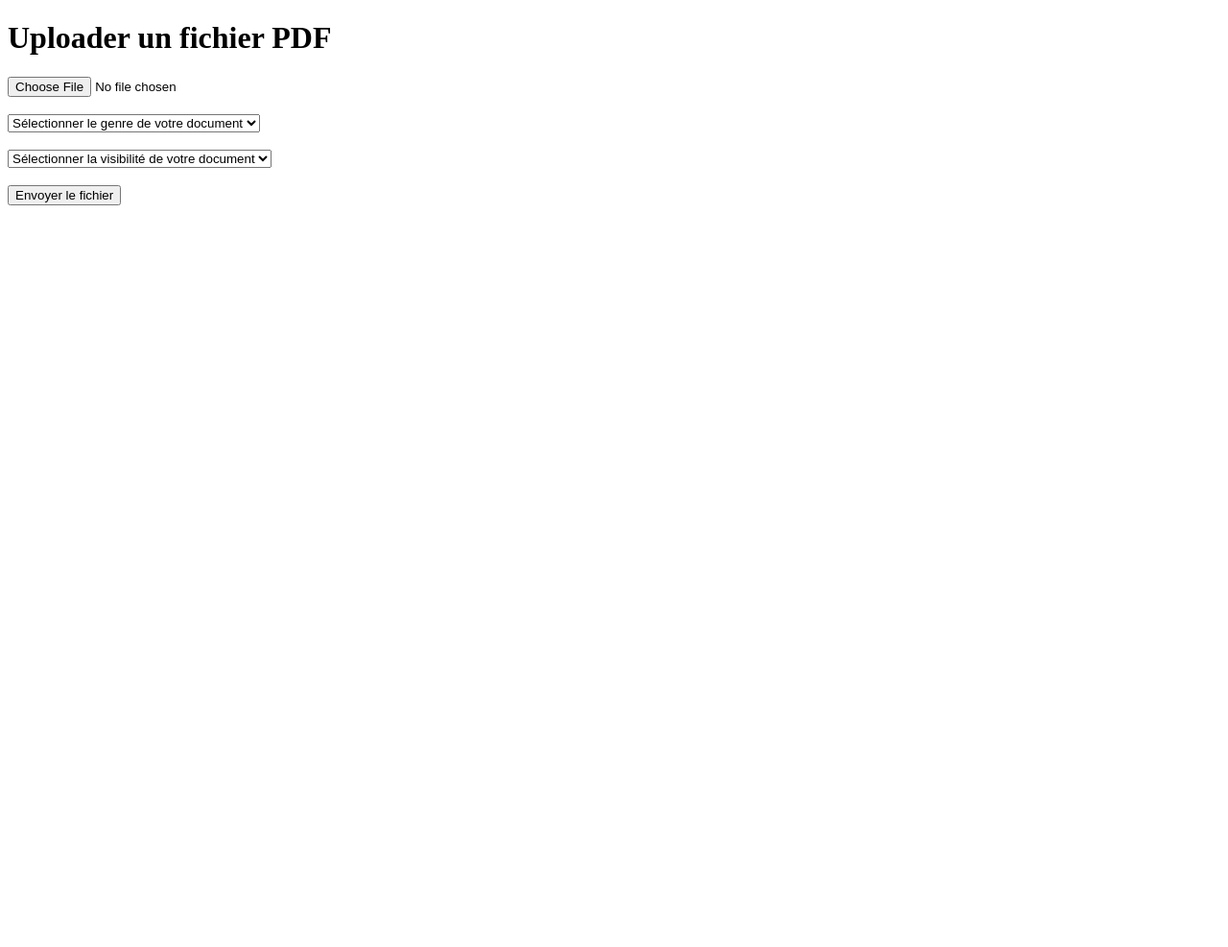
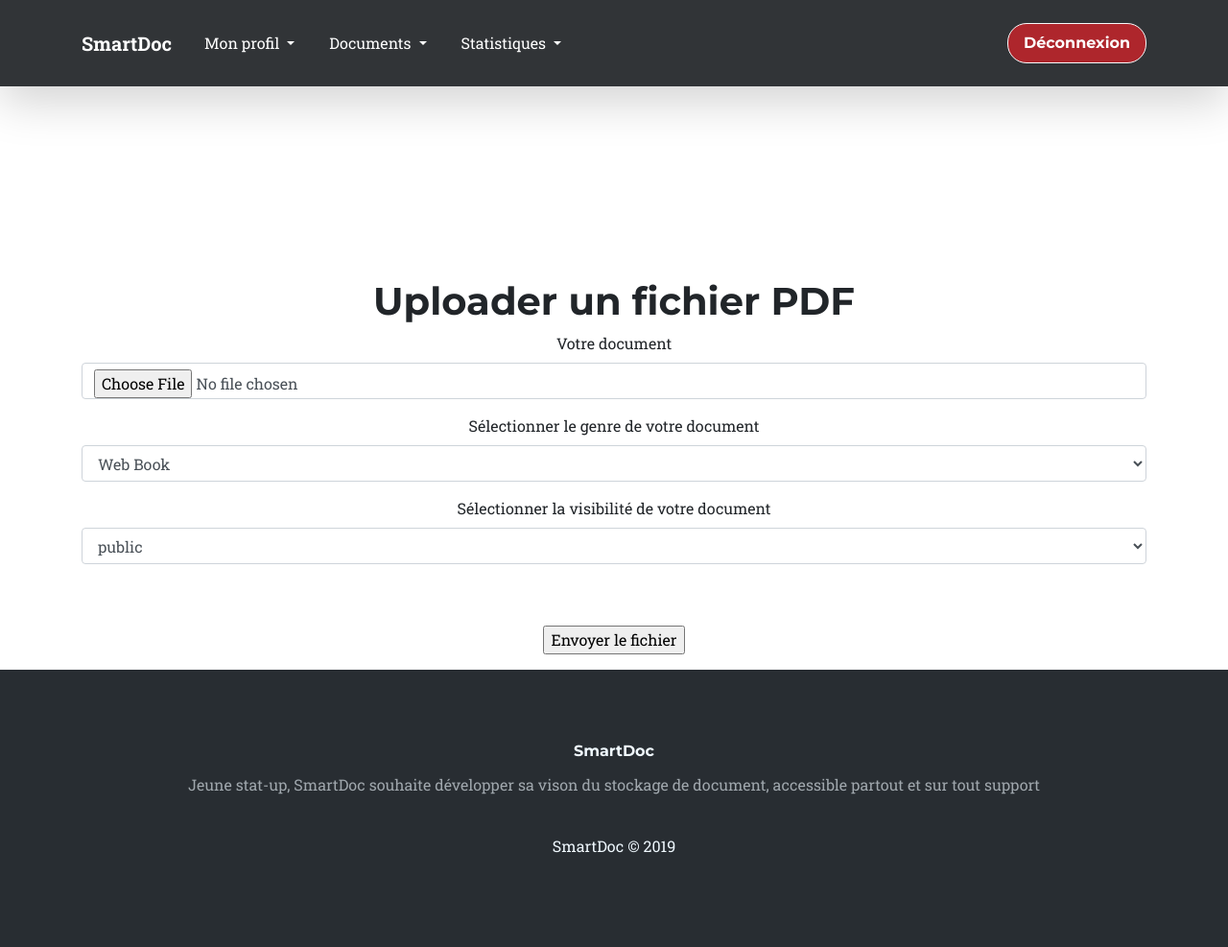
Before and after one commit to sugeevan9/projetProgrammationWeb, a PHP site: page /web/upload.php in a window 1280 px wide. Shown: the whole page at 96% size. Before the commit the page ends 214 px from the top, so only its background shows below. Run offline with PHP 8.4, Linux system fonts and the light colour scheme; the visitor is signed in with stand-in values (Sample User, id 1); some libraries are stand-ins or nearby versions; some web fonts are replaced.

Commit message:
Front upload.php
MAJ upload.php

```diff
--- a/supp_account.php
+++ b/supp_account.php
@@ -117,4 +117,4 @@
 <script src="assets/js/chart.min.js"></script>
 <script src="assets/js/bs-animation.js"></script>
 <script src="assets/js/bs-charts.js"></script>
-<script src="https://cdnjs.clou
+<script src="https://cdnjs.cloudflare.com/ajax/libs/aos/2.1.1/aos.js"></script>
--- a/upload.php
+++ b/upload.php
@@ -78,45 +78,89 @@
 
 ?>
 
-
-	<!doctype html>
 <html>
-
 <head>
-				<title>Upload de fichier</title>
-				<meta charset="UTF-8" />
+    <meta charset="utf-8">
+    <meta name="viewport" content="width=device-width, initial-scale=1.0, shrink-to-fit=no">
+    <title>SmartDoc - Profile</title>
+    <link rel="stylesheet" href="assets/bootstrap/css/bootstrap.min.css">
+    <link rel="stylesheet" href="assets/fonts/font-awesome.min.css">
+    <link rel="stylesheet" href="assets/fonts/ionicons.min.css">
+    <link rel="stylesheet" href="assets/css/contact.css">
+    <link rel="stylesheet" href="assets/css/footer.css">
+    <link rel="stylesheet" href="assets/css/navigation.css">
+    <link rel="stylesheet" href="assets/css/profil.css">
 </head>
 <body>
+<nav class="navbar navbar-light navbar-expand-md shadow-lg navigation-clean-button" style="background-color: #313437;">
+    <div class="container"><a class="navbar-brand" href="#" style="color: #ffffff;">SmartDoc</a><button data-toggle="collapse" class="navbar-toggler" data-target="#navcol-1"><span class="sr-only">Toggle navigation</span><span class="navbar-toggler-icon"></span></button>
+        <div class="collapse navbar-collapse" id="navcol-1">
+            <ul class="nav navbar-nav mr-auto">
+
+                <li class="nav-item dropdown">
+                    <a class="nav-link dropdown-toggle" href="#" id="navbarDropdownMenuLink" data-toggle="dropdown" aria-haspopup="true" aria-expanded="false"  style="color: white !important;">
+                        Mon profil
+                    </a>
+                    <div class="dropdown-menu" aria-labelledby="navbarDropdownMenuLink">
+                        <a class="dropdown-item" href="profil.php">Afficher mon profil</a>
+                        <a class="dropdown-item" href="editionprofil.php">Editer mon profil</a>
+                        <a class="dropdown-item" href="supp_account.php">Supprimer mon compte</a>
+                    </div>
+                </li>
+
+                <li class="nav-item dropdown">
+                    <a class="nav-link dropdown-toggle" href="#" id="navbarDropdownMenuLink" data-toggle="dropdown" aria-haspopup="true" aria-expanded="false"  style="color: white !important;">
+                        Documents
+                    </a>
+                    <div class="dropdown-menu" aria-labelledby="navbarDropdownMenuLink">
+                        <a class="dropdown-item" href="document.php">Afficher les documents publiques</a>
+                        <a class="dropdown-item" href="mydocument.php">Afficher mes documents</a>
+                        <a class="dropdown-item" href="upload.php">Upload un document</a>
+                    </div>
+                </li>
+
+                <li class="nav-item dropdown">
+                    <a class="nav-link dropdown-toggle" href="#" id="navbarDropdownMenuLink" data-toggle="dropdown" aria-haspopup="true" aria-expanded="false"  style="color: white !important;">
+                        Statistiques
+                    </a>
+                    <div class="dropdown-menu" aria-labelledby="navbarDropdownMenuLink">
+                        <a class="dropdown-item" href="stat_extension.php">Par extension</a>
+                        <a class="dropdown-item" href="stat_public.php">Publiques / Privés</a>
+                    </div>
+                </li>
+
+            </ul><span class="navbar-text actions"> <a class="btn btn-light action-button" role="button" href="deconnexion.php">Déconnexion</a></span>
+
+        </div>
+    </div>
+</nav>
+<div class="container">
+    <div align="center" style="margin-top: 200px">
 			<h1> Uploader un fichier PDF</h1>
 
+
         <form method="POST" enctype="multipart/form-data">
-
-				<input type="file" name="fichier">
-			</br>
-
-			</br>
-				<select name="genre">
-
-					<option value="">Sélectionner le genre de votre document</option>
+            <div class="form-group">
+                <label for="exampleFormControlInput1">Votre document</label>
+                <input type="file" class="form-control" id="exampleFormControlInput1" name="fichier">
+            </div>
+            <div class="form-group">
+                <label for="exampleFormControlSelect1">Sélectionner le genre de votre document</label>
+                <select class="form-control" id="exampleFormControlSelect1" name="genre">
                     <option value="webbook">Web Book</option>
                     <option value="devoir">Devoir</option>
                     <option value="documentperso">Document Personnelle</option>
+                </select>
+            </div>
 
-				</select>
-
-			</br>
-
-
-
-			 </br>
-
-		      <select name="visibilite">
-
-		          <option value="">Sélectionner la visibilité de votre document</option>
+            <div class="form-group">
+                <label for="exampleFormControlSelect1">Sélectionner la visibilité de votre document</label>
+                <select class="form-control" id="exampleFormControlSelect1" name="visibilite">
                     <option value="public">public</option>
                     <option value="private">privée</option>
+                </select>
+            </div>
 
-		        </select>
 
             </br>
             </br>
@@ -124,13 +168,33 @@
             <input type="submit" value="Envoyer le fichier" name="formupload"/>
 
 
-
-
         </form>
 
-
+    </div></div>
 
 
 </body>
 
+<div class="footer">
+    <footer>
+        <div class="container">
+            <div class="row">
+                <div class="col-md-12 item text">
+                    <h3>SmartDoc</h3>
+                    <p>Jeune stat-up, SmartDoc souhaite développer sa vison du stockage de document, accessible partout et sur tout support</p>
+                </div>
+
+            </div>
+            <p class="copyright">SmartDoc © 2019</p>
+        </div>
+    </footer>
+</div>
+
+<script src="assets/js/jquery.min.js"></script>
+<script src="assets/bootstrap/js/bootstrap.min.js"></script>
+<script src="assets/js/chart.min.js"></script>
+<script src="assets/js/bs-animation.js"></script>
+<script src="assets/js/bs-charts.js"></script>
+<script src="https://cdnjs.cloudflare.com/ajax/libs/aos/2.1.1/aos.js"></script>
+
 </html>
```
Also changed, not shown: 2 other files. Lines whose indentation alone changed are shown as unchanged.
